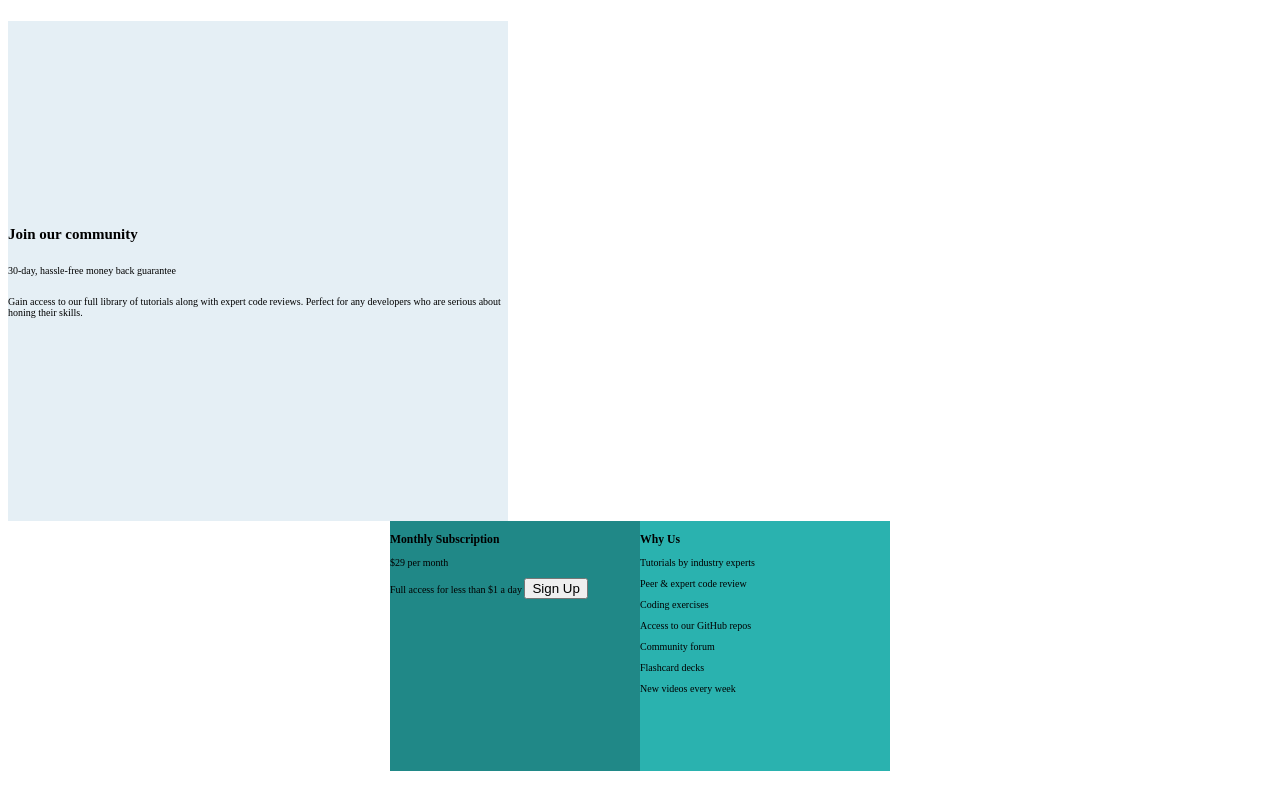
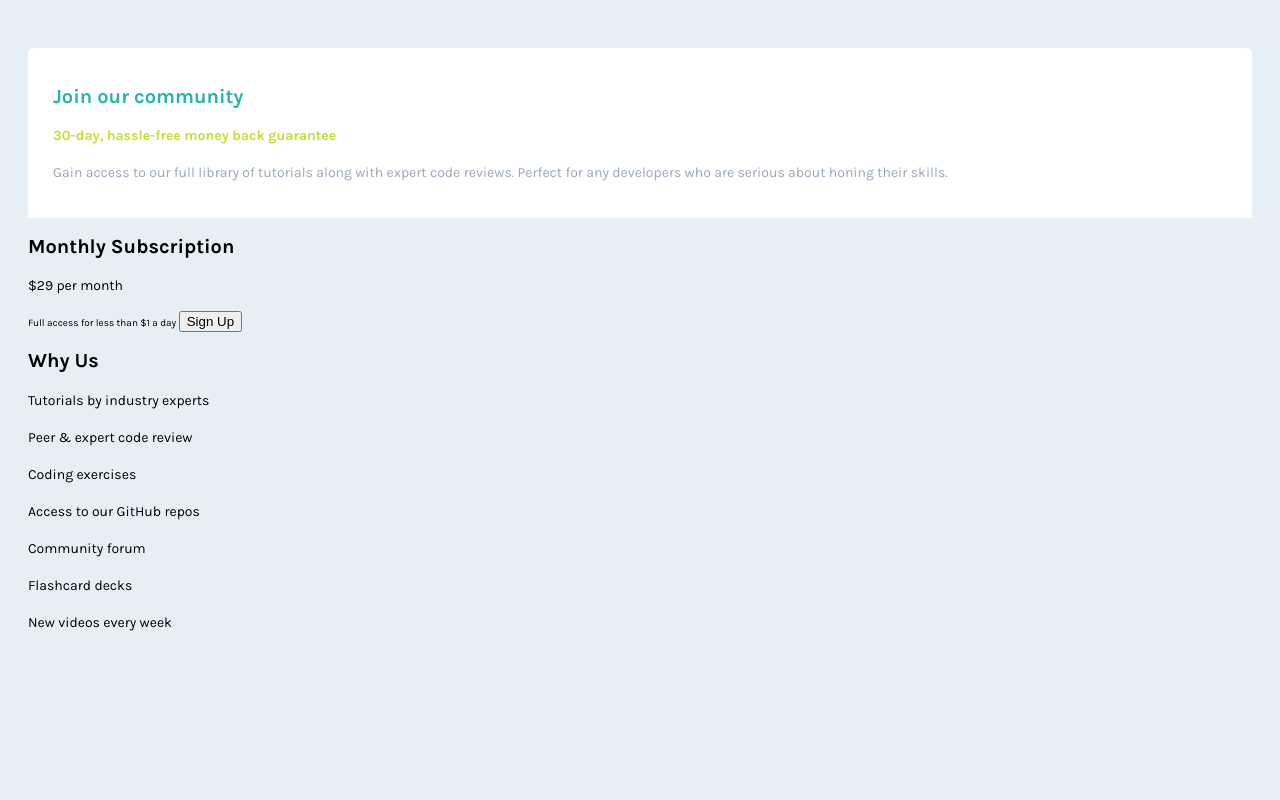
Before and after one commit to MartinsitoBritoDiaz/Single-Price-Grid-Component, a plain HTML site: page index.html in a window 1280 px wide. Drawn offline with Linux system fonts and the light colour scheme.

Commit message:
Card 1 lista

```diff
--- a/index.html
+++ b/index.html
@@ -5,8 +5,7 @@
   <meta name="viewport" content="width=device-width, initial-scale=1.0"> <!-- displays site properly based on user's device -->
   <link rel="preconnect" href="https://fonts.googleapis.com">
   <link rel="preconnect" href="https://fonts.gstatic.com" crossorigin>
-  <link href="https://fonts.googleapis.com/css2?family=Karla:wght@400;700&display=swap" rel="stylesheet">
-  <link rel="icon" type="image/png" sizes="32x32" href="./images/favicon-32x32.png">
+  <link href="https://fonts.googleapis.com/css2?family=Karla:wght@400;700&display=swap" rel="stylesheet"> <link rel="icon" type="image/png" sizes="32x32" href="./images/favicon-32x32.png">
   <link rel="preload" href="style.css" as="style">
   <link rel="stylesheet" href="style.css">
   <title>Frontend Mentor | Single Price Grid Component</title>
@@ -14,41 +13,40 @@
 
 <body>
   <main class="card">
-    <div class="card-description">
-      <h2 class="card-description-title">Join our community</h2>
+    <div class="card__description">
+      <h2 class="card__description--title">Join our community</h2>
 
-      <p class="card-description-paragraph">30-day, hassle-free money back guarantee</p>
+      <p class="card__description--paragraph">30-day, hassle-free money back guarantee</p>
 
-      <p class="card-description-paragraph">
+      <p class="card__description--paragraph">
         Gain access to our full library of tutorials along with expert code reviews.
         Perfect for any developers who are serious about honing their skills.
       </p>
 
     </div>
 
-    <div class="card-info">
-      <div class="card-price">
-        <h3 class="card-price-title">Monthly Subscription</h3>
+    <div class="card__price">
+      <h2 class="card__price--title">Monthly Subscription</h2>
 
-        <p class="card-price-paragraph"><span>&dollar;29</span> per month</p>
+      <p class="card__price--paragraph"><span>&dollar;29</span> per month</p>
 
-        Full access for less than &dollar;1 a day
+      Full access for less than &dollar;1 a day
 
-        <button class="card-price-paragraph">Sign Up</button>
-      </div>
+      <button class="card__price--paragraph">Sign Up</button>
+    </div>
 
-      <div class="card-whyus">
-        <h3 class="card-description-title">Why Us</h3>
+    <div class="card__whyus">
+      <h2 class="card__whyus--title">Why Us</h2>
 
-        <p class="card-description-paragraph">Tutorials by industry experts</p>
-        <p class="card-description-paragraph">Peer &amp; expert code review</p>
-        <p class="card-description-paragraph">Coding exercises</p>
-        <p class="card-description-paragraph">Access to our GitHub repos</p>
-        <p class="card-description-paragraph">Community forum</p>
-        <p class="card-description-paragraph">Flashcard decks</p>
-        <p class="card-description-paragraph">New videos every week</p>
-      </div>
+      <p class="card__whyus--paragraph">Tutorials by industry experts</p>
+      <p class="card__whyus--paragraph">Peer &amp; expert code review</p>
+      <p class="card__whyus--paragraph">Coding exercises</p>
+      <p class="card__whyus--paragraph">Access to our GitHub repos</p>
+      <p class="card__whyus--paragraph">Community forum</p>
+      <p class="card__whyus--paragraph">Flashcard decks</p>
+      <p class="card__whyus--paragraph">New videos every week</p>
     </div>
+
   </main>
 
 </body>
--- a/style.css
+++ b/style.css
@@ -19,45 +19,44 @@ html{
 }
 
 body{
-    font-size: 'Karla';
+    font-family: 'Karla';
+    background-color: var(--Light-Gray);
+}
+
+h2{
+    font-size: 2rem;
+}
+
+p{
+    font-size: 1.4rem;
+    line-height: 2.3rem;
 }
 
 .card{
-    min-height: 97vh;
-    display: flex;
-    flex-direction: column;
-    justify-content: center;
-
+    display: grid;
+    padding: 4rem 2rem;
 }
 
-.card-description{
-    display: flex;
-    flex-direction: column;
-    justify-content: center;
+/* Join Our Community */
 
-    width: 50rem;
-    height: 50rem;
-
-    background-color: var(--Light-Gray);
+.card__description{
+    padding: 2rem 2.5rem;
+    border-top-right-radius: .5rem;
+    border-top-left-radius: .5rem;
+    background-color: white;
 }
 
-.card-info{
-    display: flex;
-    justify-content: center;
-
-
+.card__description--title{
+    color: var(--Cyan);
 }
 
-.card-price{
-    background-color: var(--Cyan-Black);
-
-    width: 25rem;
-    height: 25rem;
+.card__description--paragraph:nth-child(2){
+    font-weight: 700;
+    color: var(--Bright-Yellow);
 }
 
-.card-whyus{
-    background-color: var(--Cyan);
+.card__description--paragraph:nth-child(3){
+    color: var(--Grayish-Blue);
+}
 
-    width: 25rem;
-    height: 25rem;
-}
+/* Montly Subscription */
```
